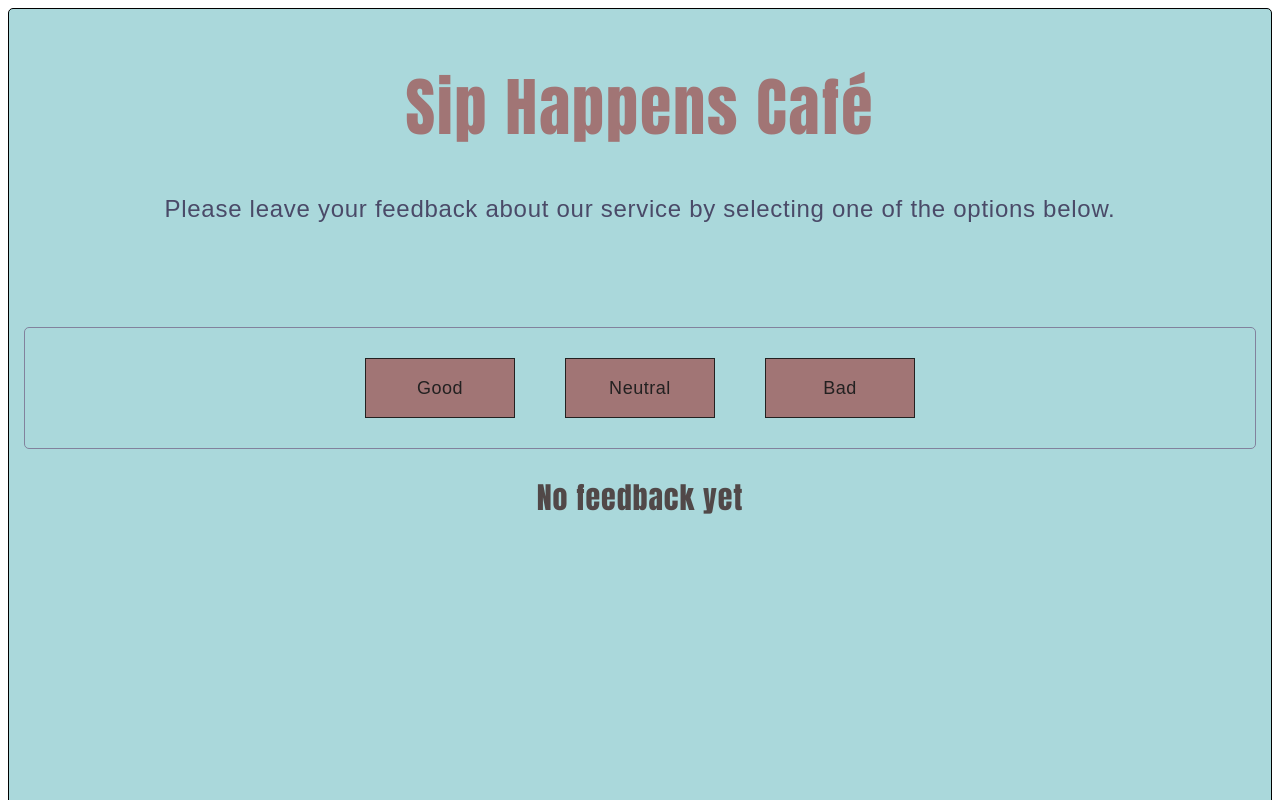
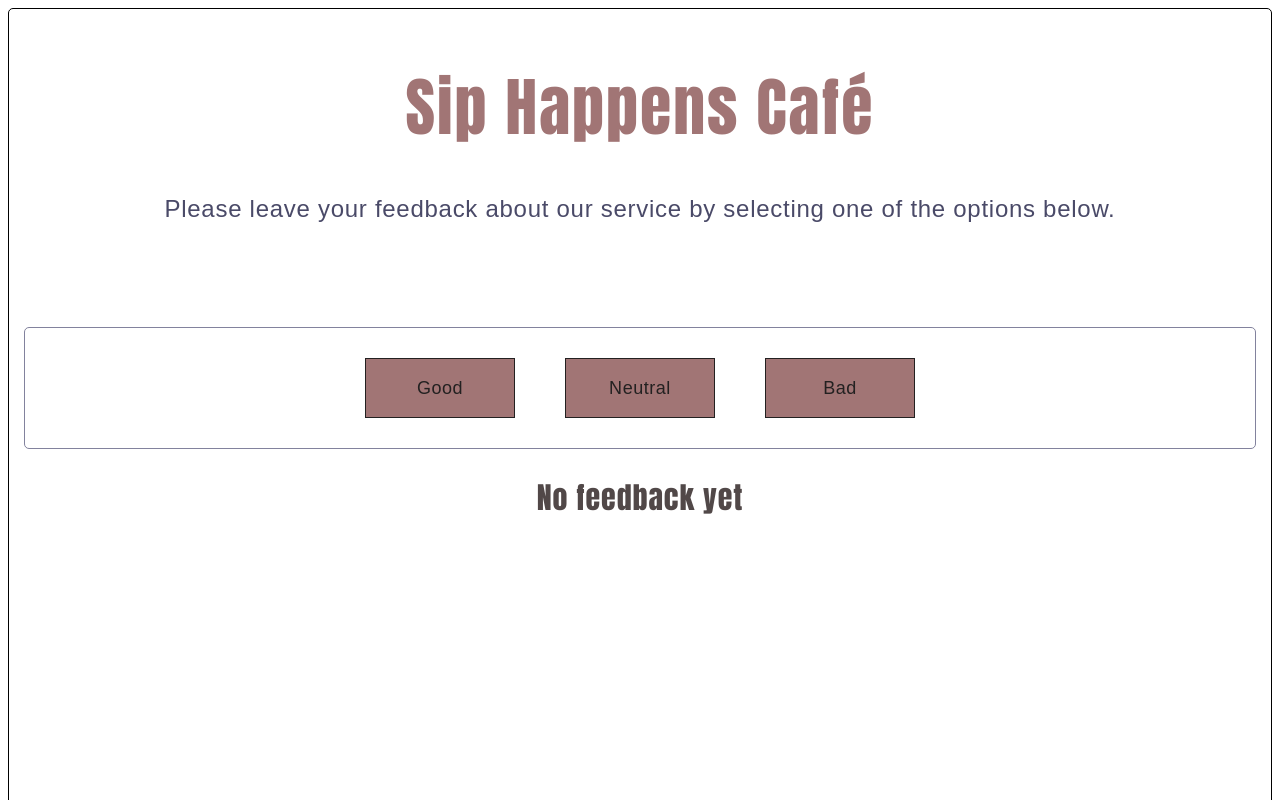
Before and after one commit to Alexandr861523/goit-react-hw-02, a React (Vite) app: page / in a window 1280 px wide. Shown: the top 800 px of the page. Built offline with nearby package versions, Linux system fonts and the light colour scheme.

Commit message:
react-hw-01

```diff
--- a/src/components/App/App.module.css
+++ b/src/components/App/App.module.css
@@ -2,6 +2,5 @@
     border: 1px solid black;
     border-radius: 5px;
     padding: 15px;
-    background-color: rgb(170, 216, 219);
     height: 1000px;
 }
```
